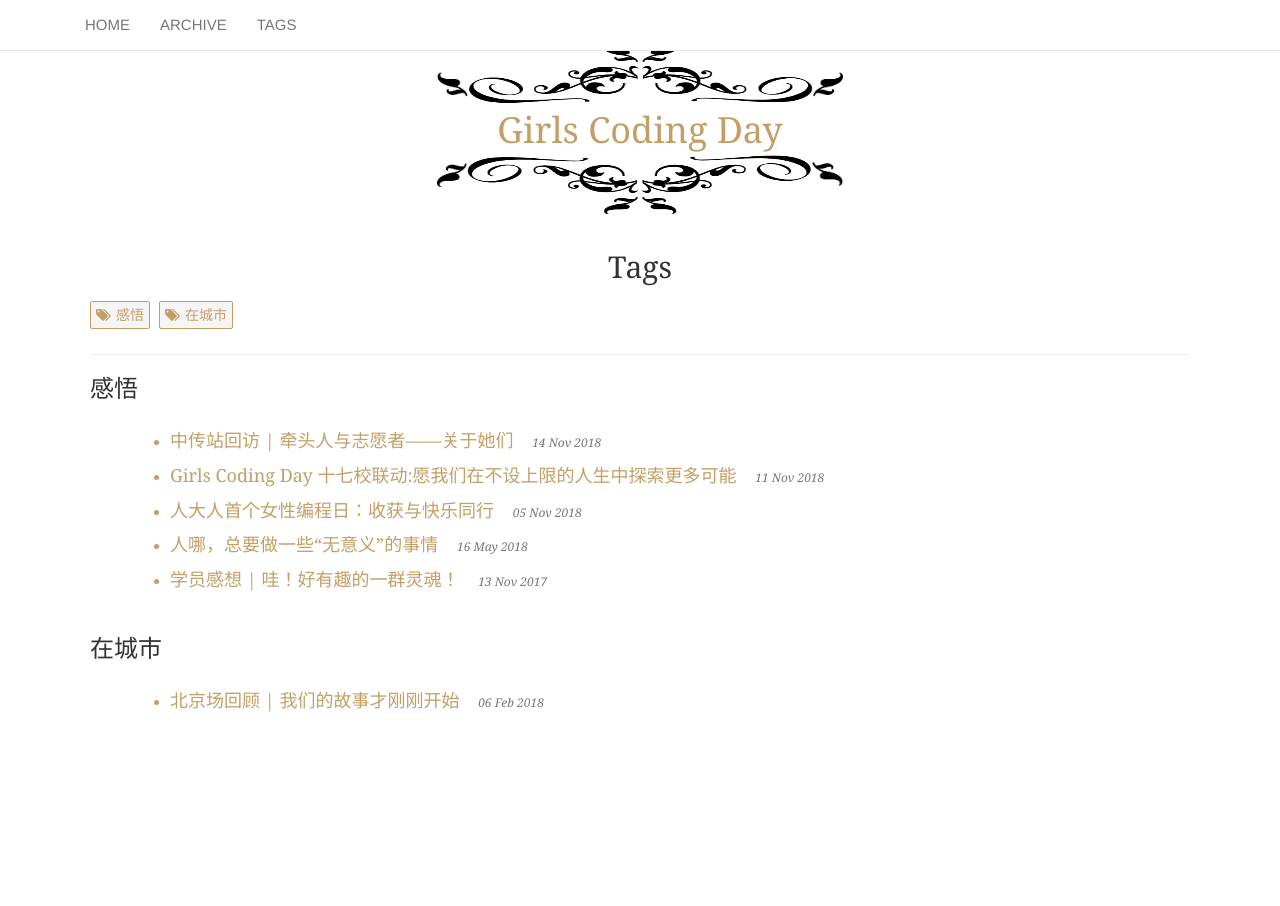
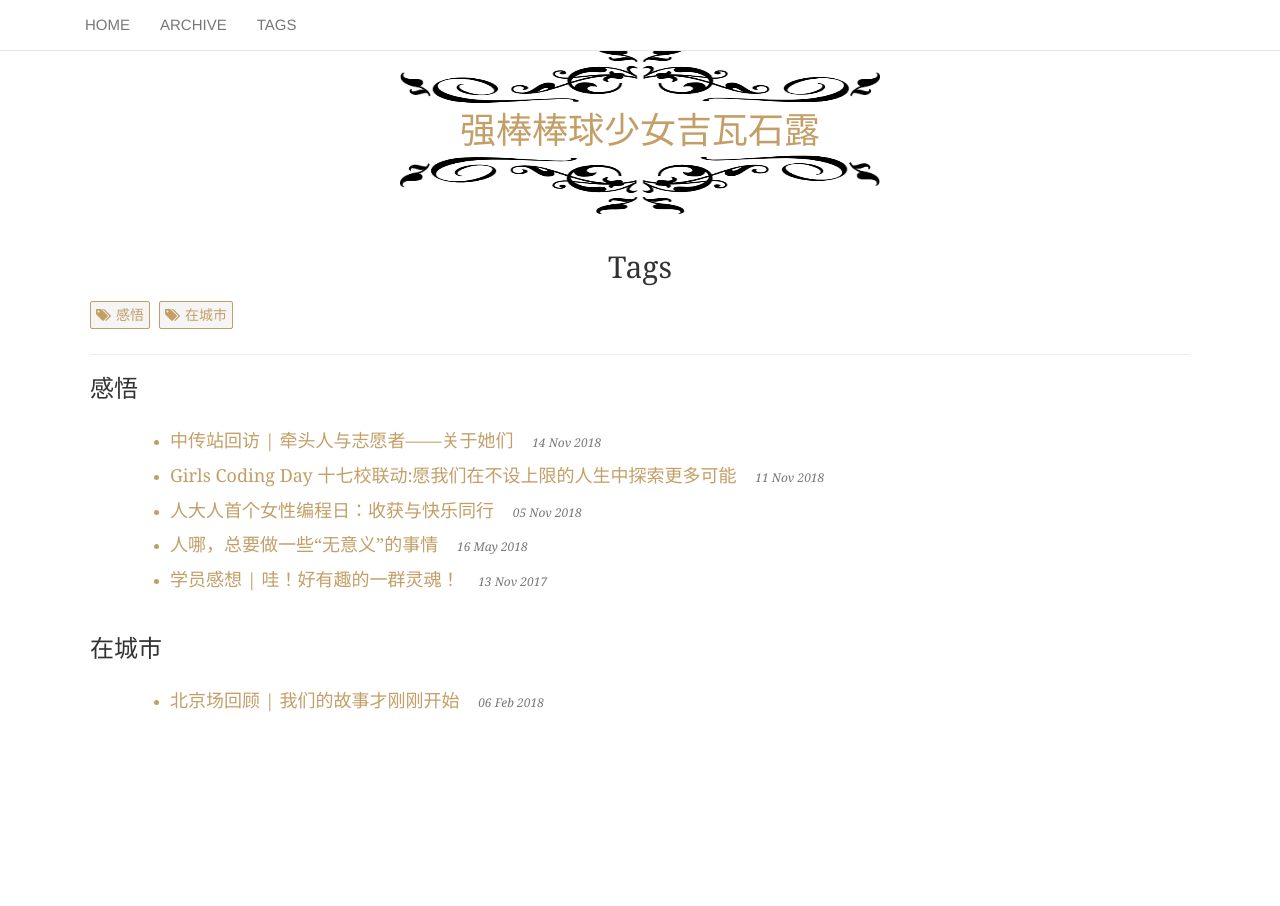
Before and after one commit to sis9sis9/final-work-2, a Jekyll site: the page built from tags.html, in a window 1280 px wide. Built offline with Jekyll 4.4.1, drawn with Linux system fonts in a browser that asks for light colours.

Commit message:
更新配置文件
自定义网站

```diff
--- a/_config.yml
+++ b/_config.yml
@@ -1,13 +1,13 @@
 # "/" + 仓库的名字. 资源文件的路径组成部分
-baseurl: "/Girls-Coding-Day-Jekyll-blog-4"
+baseurl: "/final-work-2"
 
 # 网页的标题
-title: "Girls Coding Day"
+title: "强棒棒球少女吉瓦石露"
 username: yourname
 # 网站副标题
-description: "架起女性与编程的桥梁"
+description: "我和棒球的故事"
 
-aboutme: "我的生活，工作 😉🍕🎧"
+aboutme: "我和棒球的故事"
 
 # 其它配置, 可忽略, 无需修改
 markdown: kramdown
```
